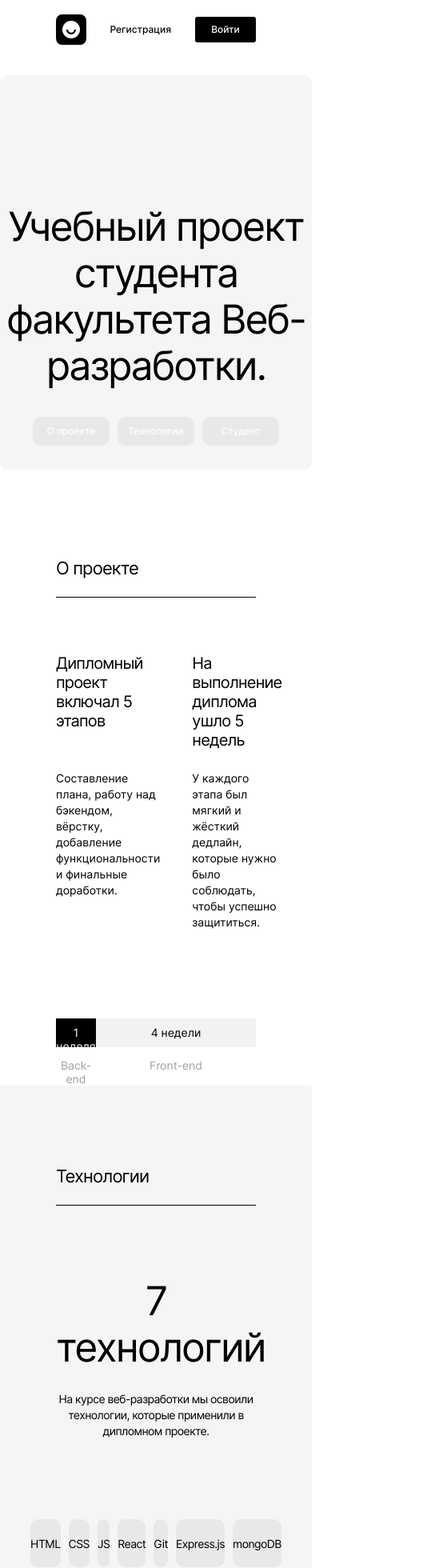
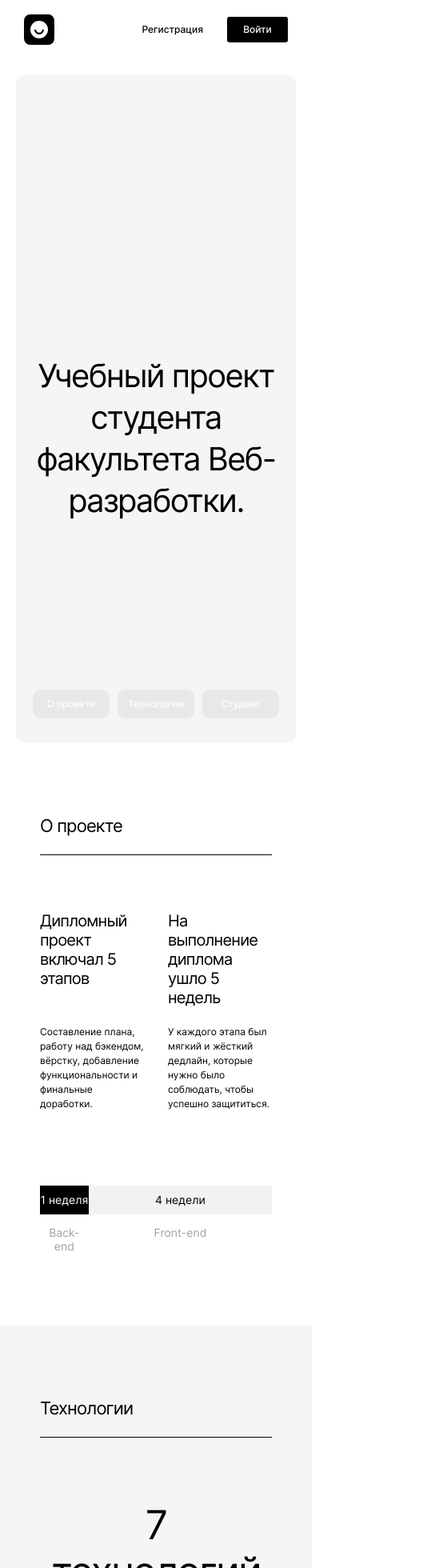
Before and after one commit to AlexTolevich/movies-explorer-frontend, a React (Create React App) app: page / in a window 390 px wide. Shown: the top 1960 px of the page at 80% size, 529 px wide, since content can reach past the window. Built offline with nearby package versions, Linux system fonts and the light colour scheme.

Commit message:
feat: adaptiv Main on 768

```diff
--- a/src/components/AboutMe/AboutMe.css
+++ b/src/components/AboutMe/AboutMe.css
@@ -46,7 +46,7 @@
   line-height: 1.11;
 }
 
-.about-me_about {
+.about-me__about {
   margin: 0;
   font-weight: 400;
   font-size: 14px;
@@ -84,3 +84,36 @@
   height: 327px;
   border-radius: 10px;
 }
+
+@media screen and (max-width: 1023px) {
+  .about-me {
+    min-height: 569px;
+    padding: 90px 50px;
+  }
+
+  .about-me__name {
+    font-size: 40px;
+    line-height: 1;
+  }
+
+  .about-me__profession {
+    padding: 16px 0 20px;
+    font-size: 12px;
+    line-height: 1.5;
+  }
+
+  .about-me__about {
+    font-size: 12px;
+    line-height: 1.5;
+    max-width: 364px;
+  }
+
+  .about-me__social-list {
+    margin: 86px 0 0;
+  }
+
+  .about-me__avatar {
+    width: 255px;
+    height: 307px;
+  }
+}
--- a/src/components/AboutMe/AboutMe.js
+++ b/src/components/AboutMe/AboutMe.js
@@ -10,7 +10,7 @@ function AboutMe() {
         <div className="about-me__text-container">
           <h3 className="about-me__name">Виталий</h3>
           <p className="about-me__profession">Фронтенд-разработчик, 30 лет</p>
-          <p className="about-me_about">Я родился и живу в Саратове, закончил факультет экономики СГУ. У меня есть жена
+          <p className="about-me__about">Я родился и живу в Саратове, закончил факультет экономики СГУ. У меня есть жена
             и дочь. Я люблю слушать музыку, а ещё увлекаюсь бегом. Недавно начал кодить. С 2015 года работал в компании
             «СКБ Контур». После того, как прошёл курс по веб-разработке, начал заниматься фриланс-заказами и ушёл с
             постоянной работы.
--- a/src/components/AboutProject/AboutProject.css
+++ b/src/components/AboutProject/AboutProject.css
@@ -43,7 +43,7 @@
 
 .about-project__periods{
   display: grid;
-  grid-template-columns: 1fr 4fr;
+  grid-template-columns: 1fr 3.77fr;
   grid-template-rows: 36px 1fr;
   font-weight: 400;
   font-size: 14px;
@@ -68,3 +68,20 @@
   color: #a0a0a0;
   margin-bottom: 0;
 }
+
+@media screen and (max-width: 1023px) {
+  .about-project {
+    min-height: 585px;
+    padding: 91px 50px;
+  }
+
+  .about-project__table {
+    gap: 22px 30px;
+    padding-bottom: 93px;
+  }
+
+  .about-project__table-text {
+    font-size: 12px;
+    line-height: 1.5;
+  }
+}
--- a/src/components/Footer/Footer.css
+++ b/src/components/Footer/Footer.css
@@ -1,5 +1,5 @@
 .footer {
-padding: 79px 70px 0;
+  padding: 79px 70px 0;
 }
 
 .footer__header {
@@ -38,6 +38,8 @@ padding: 79px 70px 0;
 
 .footer__nav-item {
   list-style-type: none;
+  padding: 0;
+
 }
 
 .footer__link {
@@ -54,3 +56,9 @@ padding: 79px 70px 0;
 .footer__link:hover {
   opacity: 0.6;
 }
+
+@media screen and (max-width: 1023px) {
+  .footer {
+    padding: 79px 30px 0;
+  }
+}
--- a/src/components/Header/Header.css
+++ b/src/components/Header/Header.css
@@ -16,3 +16,9 @@
 .header__logo:hover {
   opacity: 0.6;
 }
+
+@media screen and (max-width: 1023px) {
+  .header {
+    padding: 0 30px;
+  }
+}
--- a/src/components/Portfolio/Portfolio.css
+++ b/src/components/Portfolio/Portfolio.css
@@ -25,7 +25,7 @@
 
 .portfolio__link-item:last-of-type {
   border-bottom: none;
-  padding: 20px 0 0px;
+  padding: 20px 0 0;
 }
 
 .portfolio__link {
@@ -43,15 +43,34 @@
   transition: 0.3s;
 }
 
+@media screen and (max-width: 1023px) {
+  .portfolio {
+    padding: 0 50px 84px;
+  }
+
+  .portfolio__link-item {
+    padding: 20px 0 13px;
+  }
+
+  .portfolio__link-item:last-of-type {
+    padding: 20px 0 0;
+  }
+
+  .portfolio__link {
+    font-size: 28px;
+    line-height: 1.78;
+  }
+}
+
 .portfolio__link:hover {
   opacity: 0.6;
 }
 
-.portfolio__text-link{
+.portfolio__text-link {
   margin: 0;
 }
 
-.portfolio__arrow-link{
+.portfolio__arrow-link {
   margin: 0;
   line-height: 2;
 }
--- a/src/components/Promo/Promo.css
+++ b/src/components/Promo/Promo.css
@@ -1,6 +1,5 @@
 .promo {
-  margin: 20px auto 0;
-  max-width: 1200px;
+  margin: 20px 40px 0;
   min-height: 493px;
   background-color: #f5f5f5;
   border-radius: 10px;
@@ -22,3 +21,17 @@
   margin: 160px auto 0;
   word-wrap: break-word;
 }
+
+@media screen and (max-width: 1023px) {
+  .promo {
+    margin: 20px 20px 0;
+    min-height: 834px;
+  }
+
+  .promo__header {
+    max-width: 680px;
+    margin: 350px auto 0;
+    font-size: 40px;
+    line-height: 1.3;
+  }
+}
--- a/src/components/Techs/Techs.css
+++ b/src/components/Techs/Techs.css
@@ -46,6 +46,7 @@
   display: flex;
   flex-direction: row;
   justify-content: center;
+  gap: 10px;
 }
 
 .techs__stack-item{
@@ -57,10 +58,36 @@
   display: flex;
   align-items: center;
   justify-content: center;
-  margin: 0 5px;
   font-weight: 400;
   font-size: 14px;
   line-height: 17px;
   text-align: center;
   letter-spacing: -0.04em;
 }
+
+@media screen and (max-width: 1023px) {
+  .techs {
+    padding: 90px 50px;
+    min-height: 567px;
+  }
+
+  .techs__description-header {
+    padding: 80px 0 22px;
+  }
+
+  .techs__description {
+    font-size: 12px;
+    line-height: 1.5;
+  }
+
+  .techs__stack-list {
+    padding: 83px 0 0;
+  }
+
+  .techs__stack-item {
+    width: 84px;
+    height: 57px;
+    font-size: 12px;
+    line-height: 1.25;
+  }
+}
```
